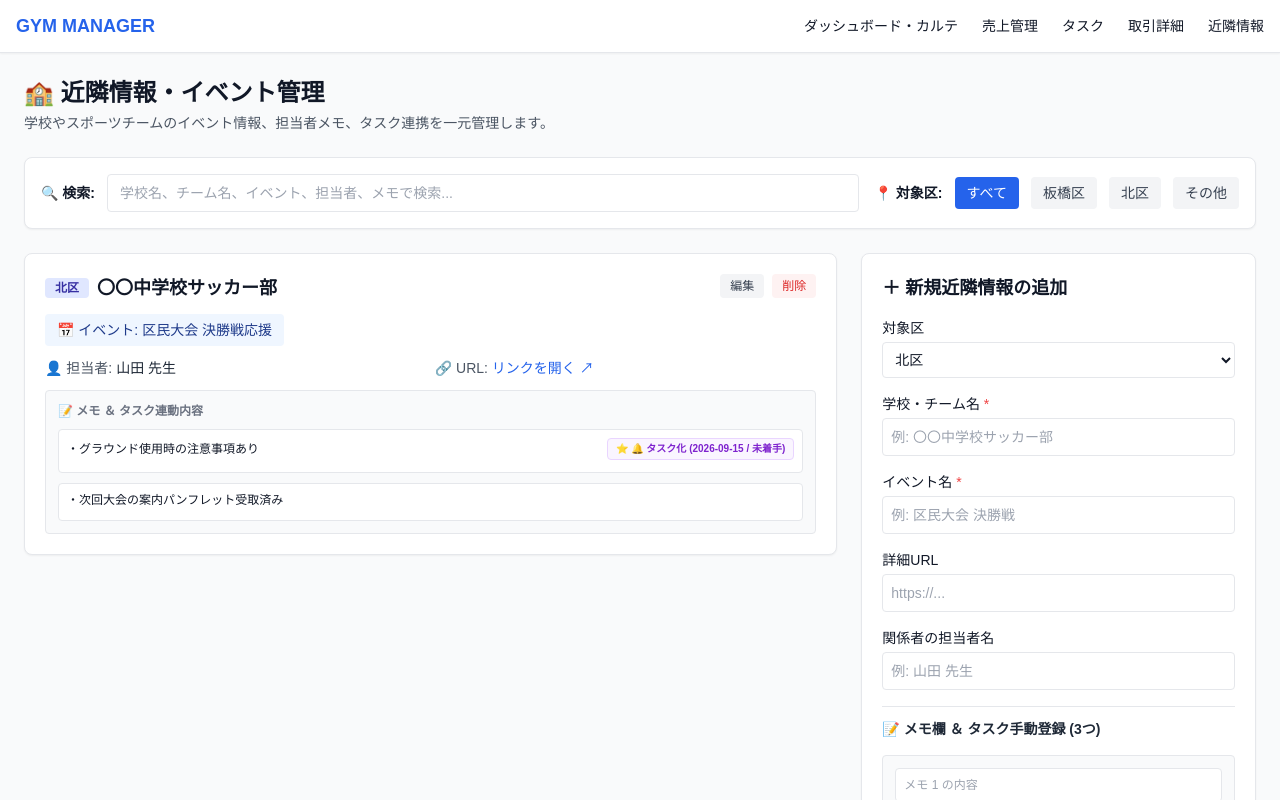
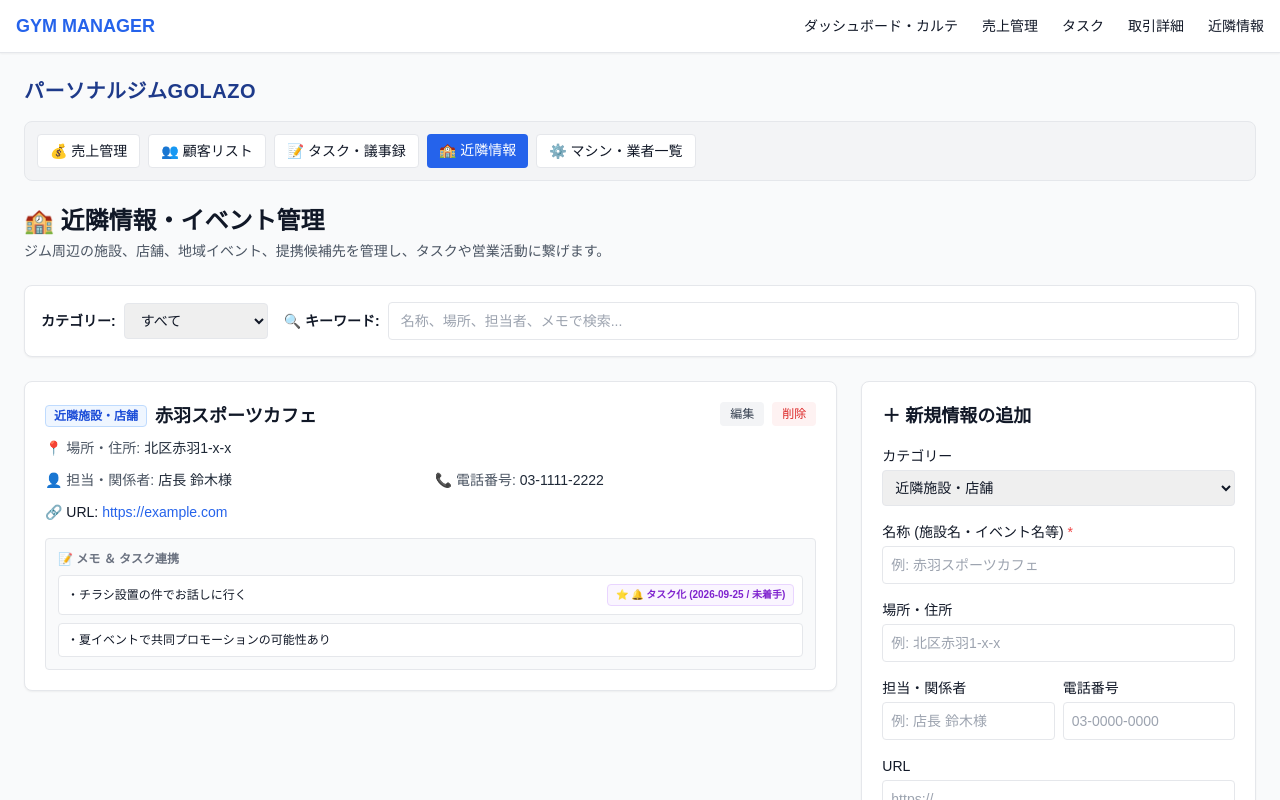
Before and after one commit to 2025golazo-bot/GOLAZO, a Next.js app: page /neighbors in a window 1280 px wide. Shown: the top 800 px of the page. Built offline with nearby package versions, Linux system fonts and the light colour scheme.

Commit message:
Update page.tsx

```diff
--- a/app/neighbors/page.tsx
+++ b/app/neighbors/page.tsx
@@ -2,29 +2,16 @@
 
 import React, { useState } from 'react';
 
-// タスクの型定義（タスク管理側と統一）
-interface LinkedTask {
+// 近隣情報・イベント情報の型定義
+interface NeighborItem {
   id: string;
-  title: string;
-  category: 'Instagram' | '週例業務' | 'キャンペーン議事録' | 'その他' | '近隣情報連携';
-  date: string;
-  fiscalYear: number;
-  month: number;
-  status: '未着手' | '進行中' | '完了';
-  dueDateAlarm: boolean;
-  isImportant: boolean;
-  memo: string;
-}
+  category: '近隣施設・店舗' | '地域イベント' | '提携・協業候補' | 'その他';
+  name: string;
+  addressOrLocation: string;
+  contactPerson: string;
+  phone: string;
+  url: string;
 
-// 近隣情報の型定義
-interface NeighborInfo {
-  id: string;
-  targetArea: '板橋区' | '北区' | 'その他';
-  schoolOrTeam: string;
-  eventName: string;
-  url: string;
-  contactPerson: string;
-  // 3つのメモ欄（それぞれにタスク化オプションを持たせる拡張）
   memo1: string;
   memo1TaskEnabled: boolean;
   memo1Date: string;
@@ -38,59 +25,47 @@ interface NeighborInfo {
   memo2Status: '未着手' | '進行中' | '完了';
   memo2Important: boolean;
   memo2Alarm: boolean;
-
-  memo3: string;
-  memo3TaskEnabled: boolean;
-  memo3Date: string;
-  memo3Status: '未着手' | '進行中' | '完了';
-  memo3Important: boolean;
-  memo3Alarm: boolean;
 }
 
 export default function NeighborsPage() {
-  const todayStr = '2026-09-08';
+  const todayStr = '2026-09-09';
 
-  const [neighbors, setNeighbors] = useState<NeighborInfo[]>([
+  const [neighbors, setNeighbors] = useState<NeighborItem[]>([
     {
       id: '1',
-      targetArea: '北区',
-      schoolOrTeam: '〇〇中学校サッカー部',
-      eventName: '区民大会 決勝戦応援',
-      url: 'https://example.com/itabashi-soccer',
-      contactPerson: '山田 先生',
-      memo1: 'グラウンド使用時の注意事項あり',
+      category: '近隣施設・店舗',
+      name: '赤羽スポーツカフェ',
+      addressOrLocation: '北区赤羽1-x-x',
+      contactPerson: '店長 鈴木様',
+      phone: '03-1111-2222',
+      url: 'https://example.com',
+      memo1: 'チラシ設置の件でお話しに行く',
       memo1TaskEnabled: true,
-      memo1Date: '2026-09-15',
+      memo1Date: '2026-09-25',
       memo1Status: '未着手',
       memo1Important: true,
       memo1Alarm: true,
-      memo2: '次回大会の案内パンフレット受取済み',
+      memo2: '夏イベントで共同プロモーションの可能性あり',
       memo2TaskEnabled: false,
       memo2Date: todayStr,
       memo2Status: '未着手',
       memo2Important: false,
       memo2Alarm: false,
-      memo3: '',
-      memo3TaskEnabled: false,
-      memo3Date: todayStr,
-      memo3Status: '未着手',
-      memo3Important: false,
-      memo3Alarm: false,
     },
   ]);
 
   const [searchQuery, setSearchQuery] = useState<string>('');
-  const [selectedAreaFilter, setSelectedAreaFilter] = useState<string>('すべて');
-
-  // フォーム状態
+  const [selectedCategory, setSelectedCategory] = useState<string>('すべて');
   const [isEditing, setIsEditing] = useState<boolean>(false);
   const [selectedId, setSelectedId] = useState<string | null>(null);
-  const [form, setForm] = useState<Omit<NeighborInfo, 'id'>>({
-    targetArea: '北区',
-    schoolOrTeam: '',
-    eventName: '',
+
+  const [form, setForm] = useState<Omit<NeighborItem, 'id'>>({
+    category: '近隣施設・店舗',
+    name: '',
+    addressOrLocation: '',
+    contactPerson: '',
+    phone: '',
     url: '',
-    contactPerson: '',
     memo1: '',
     memo1TaskEnabled: false,
     memo1Date: todayStr,
@@ -103,23 +78,16 @@ export default function NeighborsPage() {
     memo2Status: '未着手',
     memo2Important: false,
     memo2Alarm: false,
-    memo3: '',
-    memo3TaskEnabled: false,
-    memo3Date: todayStr,
-    memo3Status: '未着手',
-    memo3Important: false,
-    memo3Alarm: false,
   });
 
-  // 保存・追加処理
   const handleSubmit = (e: React.FormEvent) => {
     e.preventDefault();
-    if (!form.schoolOrTeam || !form.eventName) return;
+    if (!form.name) return;
 
     if (isEditing && selectedId) {
       setNeighbors(neighbors.map(n => n.id === selectedId ? { ...n, ...form } : n));
     } else {
-      const newItem: NeighborInfo = {
+      const newItem: NeighborItem = {
         id: Date.now().toString(),
         ...form,
       };
@@ -128,7 +96,7 @@ export default function NeighborsPage() {
     resetForm();
   };
 
-  const handleEdit = (item: NeighborInfo) => {
+  const handleEdit = (item: NeighborItem) => {
     setSelectedId(item.id);
     setForm(item);
     setIsEditing(true);
@@ -145,11 +113,12 @@ export default function NeighborsPage() {
     setIsEditing(false);
     setSelectedId(null);
     setForm({
-      targetArea: '北区',
-      schoolOrTeam: '',
-      eventName: '',
+      category: '近隣施設・店舗',
+      name: '',
+      addressOrLocation: '',
+      contactPerson: '',
+      phone: '',
       url: '',
-      contactPerson: '',
       memo1: '',
       memo1TaskEnabled: false,
       memo1Date: todayStr,
@@ -162,70 +131,76 @@ export default function NeighborsPage() {
       memo2Status: '未着手',
       memo2Important: false,
       memo2Alarm: false,
-      memo3: '',
-      memo3TaskEnabled: false,
-      memo3Date: todayStr,
-      memo3Status: '未着手',
-      memo3Important: false,
-      memo3Alarm: false,
     });
   };
 
-  // フィルタリング＆検索
   const filteredNeighbors = neighbors.filter(item => {
-    const matchesArea = selectedAreaFilter === 'すべて' || item.targetArea === selectedAreaFilter;
-    const query = searchQuery.toLowerCase();
-    const matchesSearch =
-      item.schoolOrTeam.toLowerCase().includes(query) ||
-      item.eventName.toLowerCase().includes(query) ||
-      item.contactPerson.toLowerCase().includes(query) ||
-      item.memo1.toLowerCase().includes(query) ||
-      item.memo2.toLowerCase().includes(query) ||
-      item.memo3.toLowerCase().includes(query);
-
-    return matchesArea && matchesSearch;
+    const matchesCat = selectedCategory === 'すべて' || item.category === selectedCategory;
+    const q = searchQuery.toLowerCase();
+    const matchesQuery = (
+      item.name.toLowerCase().includes(q) ||
+      item.addressOrLocation.toLowerCase().includes(q) ||
+      item.contactPerson.toLowerCase().includes(q) ||
+      item.phone.toLowerCase().includes(q) ||
+      item.memo1.toLowerCase().includes(q) ||
+      item.memo2.toLowerCase().includes(q)
+    );
+    return matchesCat && matchesQuery;
   });
 
   return (
     <div className="p-6 max-w-7xl mx-auto font-sans">
+      {/* ヘッダータイトル：パーソナルジムGOLAZO */}
+      <div className="mb-4">
+        <h2 className="text-xl font-extrabold text-blue-900 tracking-wide">パーソナルジムGOLAZO</h2>
+      </div>
+
+      {/* ページ切り替えナビゲーション（追加・修正部分） */}
+      <div className="flex flex-wrap gap-2 mb-6 bg-gray-100 p-3 rounded-lg border">
+        <a href="/sales" className="px-3 py-1.5 bg-white border rounded text-sm font-medium hover:bg-gray-50">💰 売上管理</a>
+        <a href="/customers" className="px-3 py-1.5 bg-white border rounded text-sm font-medium hover:bg-gray-50">👥 顧客リスト</a>
+        <a href="/tasks" className="px-3 py-1.5 bg-white border rounded text-sm font-medium hover:bg-gray-50">📝 タスク・議事録</a>
+        <a href="/neighbors" className="px-3 py-1.5 bg-blue-600 text-white rounded text-sm font-medium">🏫 近隣情報</a>
+        <a href="/vendors" className="px-3 py-1.5 bg-white border rounded text-sm font-medium hover:bg-gray-50">⚙️ マシン・業者一覧</a>
+      </div>
+
       <div className="flex justify-between items-center mb-6">
         <div>
           <h1 className="text-2xl font-bold text-gray-900">🏫 近隣情報・イベント管理</h1>
-          <p className="text-sm text-gray-600 mt-1">学校やスポーツチームのイベント情報、担当者メモ、タスク連携を一元管理します。</p>
+          <p className="text-sm text-gray-600 mt-1">ジム周辺の施設、店舗、地域イベント、提携候補先を管理し、タスクや営業活動に繋げます。</p>
         </div>
       </div>
 
-      {/* 検索・フィルターバー */}
-      <div className="bg-white p-4 rounded-lg border shadow-sm mb-6 flex flex-wrap items-center justify-between gap-4">
-        <div className="flex items-center gap-3 flex-1 min-w-[280px]">
-          <span className="text-sm font-semibold">🔍 検索:</span>
+      {/* 検索・フィルター */}
+      <div className="bg-white p-4 rounded-lg border shadow-sm mb-6 flex flex-wrap gap-4 items-center">
+        <div className="flex items-center gap-2">
+          <span className="text-sm font-semibold">カテゴリー:</span>
+          <select
+            value={selectedCategory}
+            onChange={(e) => setSelectedCategory(e.target.value)}
+            className="border rounded px-3 py-2 text-sm"
+          >
+            <option value="すべて">すべて</option>
+            <option value="近隣施設・店舗">近隣施設・店舗</option>
+            <option value="地域イベント">地域イベント</option>
+            <option value="提携・協業候補">提携・協業候補</option>
+            <option value="その他">その他</option>
+          </select>
+        </div>
+        <div className="flex items-center gap-2 flex-1">
+          <span className="text-sm font-semibold">🔍 キーワード:</span>
           <input
             type="text"
-            placeholder="学校名、チーム名、イベント、担当者、メモで検索..."
+            placeholder="名称、場所、担当者、メモで検索..."
             value={searchQuery}
             onChange={(e) => setSearchQuery(e.target.value)}
             className="border rounded px-3 py-2 text-sm flex-1"
           />
         </div>
-
-        <div className="flex items-center gap-3">
-          <span className="text-sm font-semibold">📍 対象区:</span>
-          {['すべて', '板橋区', '北区', 'その他'].map((area) => (
-            <button
-              key={area}
-              onClick={() => setSelectedAreaFilter(area)}
-              className={`px-3 py-1.5 rounded text-sm font-medium ${
-                selectedAreaFilter === area ? 'bg-blue-600 text-white' : 'bg-gray-100 text-gray-700 hover:bg-gray-200'
-              }`}
-            >
-              {area}
-            </button>
-          ))}
-        </div>
       </div>
 
       <div className="grid grid-cols-1 lg:grid-cols-3 gap-6">
-        {/* 左側：一覧表示エリア */}
+        {/* 左側：一覧表示 */}
         <div className="lg:col-span-2 space-y-4">
           {filteredNeighbors.length === 0 ? (
             <div className="bg-white border rounded-lg p-8 text-center text-gray-500 shadow-sm">
@@ -234,15 +209,12 @@ export default function NeighborsPage() {
           ) : (
             filteredNeighbors.map((item) => (
               <div key={item.id} className="bg-white border rounded-lg p-5 shadow-sm hover:shadow transition">
-                <div className="flex justify-between items-start mb-3">
+                <div className="flex justify-between items-start mb-2">
                   <div className="flex items-center gap-2">
-                    <span className={`px-2.5 py-0.5 rounded text-xs font-semibold ${
-                      item.targetArea === '板橋区' ? 'bg-emerald-100 text-emerald-800' :
-                      item.targetArea === '北区' ? 'bg-indigo-100 text-indigo-800' : 'bg-gray-100 text-gray-800'
-                    }`}>
-                      {item.targetArea}
+                    <span className="text-xs px-2 py-0.5 rounded font-semibold bg-blue-50 text-blue-700 border border-blue-200">
+                      {item.category}
                     </span>
-                    <h3 className="font-bold text-lg text-gray-900">{item.schoolOrTeam}</h3>
+                    <h3 className="font-bold text-lg text-gray-900">{item.name}</h3>
                   </div>
                   <div className="flex gap-2">
                     <button
@@ -260,36 +232,31 @@ export default function NeighborsPage() {
                   </div>
                 </div>
 
-                <div className="mb-3">
-                  <p className="text-sm font-medium text-blue-900 bg-blue-50 px-3 py-1.5 rounded inline-block">
-                    📅 イベント: {item.eventName}
-                  </p>
+                <div className="text-sm text-gray-600 mb-3">
+                  📍 場所・住所: <span className="font-medium text-gray-800">{item.addressOrLocation || '-'}</span>
                 </div>
 
                 <div className="grid grid-cols-1 md:grid-cols-2 gap-2 text-sm text-gray-600 mb-3">
-                  <div>👤 担当者: <span className="font-medium text-gray-800">{item.contactPerson || '未設定'}</span></div>
-                  <div>
-                    🔗 URL: {item.url ? (
-                      <a href={item.url} target="_blank" rel="noopener noreferrer" className="text-blue-600 hover:underline break-all">
-                        リンクを開く ↗
-                      </a>
-                    ) : (
-                      <span className="text-gray-400">未設定</span>
-                    )}
-                  </div>
+                  <div>👤 担当・関係者: <span className="font-medium text-gray-800">{item.contactPerson || '-'}</span></div>
+                  <div>📞 電話番号: <span className="font-medium text-gray-800">{item.phone || '-'}</span></div>
                 </div>
 
-                {/* 3つのメモ欄 ＆ タスク連携表示 */}
-                <div className="bg-gray-50 rounded p-3 space-y-2.5 text-xs text-gray-700 border">
-                  <div className="font-semibold text-gray-500">📝 メモ ＆ タスク連動内容</div>
+                {item.url && (
+                  <div className="mb-4 text-sm">
+                    🔗 URL: <a href={item.url} target="_blank" rel="noopener noreferrer" className="text-blue-600 hover:underline">{item.url}</a>
+                  </div>
+                )}
+
+                {/* メモ＆タスク連携表示 */}
+                <div className="bg-gray-50 rounded p-3 space-y-2 text-xs text-gray-700 border">
+                  <div className="font-semibold text-gray-500">📝 メモ ＆ タスク連携</div>
 
                   {[
                     { text: item.memo1, enabled: item.memo1TaskEnabled, date: item.memo1Date, status: item.memo1Status, imp: item.memo1Important, alarm: item.memo1Alarm },
                     { text: item.memo2, enabled: item.memo2TaskEnabled, date: item.memo2Date, status: item.memo2Status, imp: item.memo2Important, alarm: item.memo2Alarm },
-                    { text: item.memo3, enabled: item.memo3TaskEnabled, date: item.memo3Date, status: item.memo3Status, imp: item.memo3Important, alarm: item.memo3Alarm },
                   ].map((m, idx) => m.text ? (
                     <div key={idx} className="bg-white p-2 rounded border border-gray-200">
-                      <div className="flex items-center justify-between mb-1">
+                      <div className="flex items-center justify-between">
                         <span className="font-medium text-gray-900">・{m.text}</span>
                         {m.enabled && (
                           <span className="flex items-center gap-1 bg-purple-50 text-purple-700 px-2 py-0.5 rounded text-[10px] font-bold border border-purple-200">
@@ -300,7 +267,7 @@ export default function NeighborsPage() {
                     </div>
                   ) : null)}
 
-                  {!item.memo1 && !item.memo2 && !item.memo3 && (
+                  {!item.memo1 && !item.memo2 && (
                     <div className="text-gray-400 italic">メモはありません</div>
                   )}
                 </div>
@@ -312,49 +279,72 @@ export default function NeighborsPage() {
         {/* 右側：登録・編集フォーム */}
         <div className="bg-white border rounded-lg p-5 shadow-sm h-fit">
           <h2 className="font-bold text-lg mb-4 text-gray-900">
-            {isEditing ? '✏️ 近隣情報の編集' : '＋ 新規近隣情報の追加'}
+            {isEditing ? '✏️ 近隣情報の編集' : '＋ 新規情報の追加'}
           </h2>
 
           <form onSubmit={handleSubmit} className="space-y-4 text-sm">
             <div>
-              <label className="block font-medium mb-1">対象区</label>
+              <label className="block font-medium mb-1">カテゴリー</label>
               <select
-                value={form.targetArea}
-                onChange={(e) => setForm({ ...form, targetArea: e.target.value as NeighborInfo['targetArea'] })}
-                className="w-full border rounded p-2 bg-white"
+                value={form.category}
+                onChange={(e) => setForm({ ...form, category: e.target.value as any })}
+                className="w-full border rounded p-2"
               >
-                <option value="板橋区">板橋区</option>
-                <option value="北区">北区</option>
+                <option value="近隣施設・店舗">近隣施設・店舗</option>
+                <option value="地域イベント">地域イベント</option>
+                <option value="提携・協業候補">提携・協業候補</option>
                 <option value="その他">その他</option>
               </select>
             </div>
 
             <div>
-              <label className="block font-medium mb-1">学校・チーム名 <span className="text-red-500">*</span></label>
+              <label className="block font-medium mb-1">名称 (施設名・イベント名等) <span className="text-red-500">*</span></label>
               <input
                 type="text"
                 required
-                placeholder="例: 〇〇中学校サッカー部"
-                value={form.schoolOrTeam}
-                onChange={(e) => setForm({ ...form, schoolOrTeam: e.target.value })}
+                placeholder="例: 赤羽スポーツカフェ"
+                value={form.name}
+                onChange={(e) => setForm({ ...form, name: e.target.value })}
                 className="w-full border rounded p-2"
               />
             </div>
 
             <div>
-              <label className="block font-medium mb-1">イベント名 <span className="text-red-500">*</span></label>
+              <label className="block font-medium mb-1">場所・住所</label>
               <input
                 type="text"
-                required
-                placeholder="例: 区民大会 決勝戦"
-                value={form.eventName}
-                onChange={(e) => setForm({ ...form, eventName: e.target.value })}
+                placeholder="例: 北区赤羽1-x-x"
+                value={form.addressOrLocation}
+                onChange={(e) => setForm({ ...form, addressOrLocation: e.target.value })}
                 className="w-full border rounded p-2"
               />
             </div>
 
+            <div className="grid grid-cols-2 gap-2">
+              <div>
+                <label className="block font-medium mb-1">担当・関係者</label>
+                <input
+                  type="text"
+                  placeholder="例: 店長 鈴木様"
+                  value={form.contactPerson}
+                  onChange={(e) => setForm({ ...form, contactPerson: e.target.value })}
+                  className="w-full border rounded p-2"
+                />
+              </div>
+              <div>
+                <label className="block font-medium mb-1">電話番号</label>
+                <input
+                  type="text"
+                  placeholder="03-0000-0000"
+                  value={form.phone}
+                  onChange={(e) => setForm({ ...form, phone: e.target.value })}
+                  className="w-full border rounded p-2"
+                />
+              </div>
+            </div>
+
             <div>
-              <label className="block font-medium mb-1">詳細URL</label>
+              <label className="block font-medium mb-1">URL</label>
               <input
                 type="url"
                 placeholder="https://..."
@@ -364,20 +354,9 @@ export default function NeighborsPage() {
               />
             </div>
 
-            <div>
-              <label className="block font-medium mb-1">関係者の担当者名</label>
-              <input
-                type="text"
-                placeholder="例: 山田 先生"
-                value={form.contactPerson}
-                onChange={(e) => setForm({ ...form, contactPerson: e.target.value })}
-                className="w-full border rounded p-2"
-              />
-            </div>
-
-            {/* --- 3つのメモ欄 ＆ タスク登録連携機能 --- */}
-            <div className="space-y-4 pt-3 border-t">
-              <label className="block font-bold text-gray-800">📝 メモ欄 ＆ タスク手動登録 (3つ)</label>
+            {/* メモ欄 ＆ タスク手動登録連携 */}
+            <div className="space-y-3 pt-3 border-t">
+              <label className="block font-bold text-gray-800">📝 メモ欄 ＆ タスク手動登録 (2つ)</label>
 
               {/* メモ1 */}
               <div className="bg-gray-50 p-3 rounded border space-y-2">
@@ -391,12 +370,12 @@ export default function NeighborsPage() {
                 <div className="flex items-center gap-2">
                   <input
                     type="checkbox"
-                    id="m1Task"
+                    id="n-m1Task"
                     checked={form.memo1TaskEnabled}
                     onChange={(e) => setForm({ ...form, memo1TaskEnabled: e.target.checked })}
                     className="rounded text-blue-600"
                   />
-                  <label htmlFor="m1Task" className="text-xs font-medium cursor-pointer text-blue-900">このメモをタスク一覧に連携登録する</label>
+                  <label htmlFor="n-m1Task" className="text-xs font-medium cursor-pointer text-blue-900">このメモをタスクに連携登録</label>
                 </div>
                 {form.memo1TaskEnabled && (
                   <div className="grid grid-cols-2 gap-2 pt-1 text-xs">
@@ -435,12 +414,12 @@ export default function NeighborsPage() {
                 <div className="flex items-center gap-2">
                   <input
                     type="checkbox"
-                    id="m2Task"
+                    id="n-m2Task"
                     checked={form.memo2TaskEnabled}
                     onChange={(e) => setForm({ ...form, memo2TaskEnabled: e.target.checked })}
                     className="rounded text-blue-600"
                   />
-                  <label htmlFor="m2Task" className="text-xs font-medium cursor-pointer text-blue-900">このメモをタスク一覧に連携登録する</label>
+                  <label htmlFor="n-m2Task" className="text-xs font-medium cursor-pointer text-blue-900">このメモをタスクに連携登録</label>
                 </div>
                 {form.memo2TaskEnabled && (
                   <div className="grid grid-cols-2 gap-2 pt-1 text-xs">
@@ -462,50 +441,6 @@ export default function NeighborsPage() {
                     <div className="flex items-center gap-2 col-span-2 pt-1">
                       <label className="flex items-center gap-1 cursor-pointer"><input type="checkbox" checked={form.memo2Important} onChange={(e) => setForm({ ...form, memo2Important: e.target.checked })} /> ⭐ 重要</label>
                       <label className="flex items-center gap-1 cursor-pointer"><input type="checkbox" checked={form.memo2Alarm} onChange={(e) => setForm({ ...form, memo2Alarm: e.target.checked })} /> 🔔 期日アラーム</label>
-                    </div>
-                  </div>
-                )}
-              </div>
-
-              {/* メモ3 */}
-              <div className="bg-gray-50 p-3 rounded border space-y-2">
-                <input
-                  type="text"
-                  placeholder="メモ 3 の内容"
-                  value={form.memo3}
-                  onChange={(e) => setForm({ ...form, memo3: e.target.value })}
-                  className="w-full border rounded p-2 text-xs bg-white"
-                />
-                <div className="flex items-center gap-2">
-                  <input
-                    type="checkbox"
-                    id="m3Task"
-                    checked={form.memo3TaskEnabled}
-                    onChange={(e) => setForm({ ...form, memo3TaskEnabled: e.target.checked })}
-                    className="rounded text-blue-600"
-                  />
-                  <label htmlFor="m3Task" className="text-xs font-medium cursor-pointer text-blue-900">このメモをタスク一覧に連携登録する</label>
-                </div>
-                {form.memo3TaskEnabled && (
-                  <div className="grid grid-cols-2 gap-2 pt-1 text-xs">
-                    <input
-                      type="date"
-                      value={form.memo3Date}
-                      onChange={(e) => setForm({ ...form, memo3Date: e.target.value })}
-                      className="border rounded p-1.5 bg-white"
-                    />
-                    <select
-                      value={form.memo3Status}
-                      onChange={(e) => setForm({ ...form, memo3Status: e.target.value as any })}
-                      className="border rounded p-1.5 bg-white"
-                    >
-                      <option value="未着手">未着手</option>
-                      <option value="進行中">進行中</option>
-                      <option value="完了">完了</option>
-                    </select>
-                    <div className="flex items-center gap-2 col-span-2 pt-1">
-                      <label className="flex items-center gap-1 cursor-pointer"><input type="checkbox" checked={form.memo3Important} onChange={(e) => setForm({ ...form, memo3Important: e.target.checked })} /> ⭐ 重要</label>
-                      <label className="flex items-center gap-1 cursor-pointer"><input type="checkbox" checked={form.memo3Alarm} onChange={(e) => setForm({ ...form, memo3Alarm: e.target.checked })} /> 🔔 期日アラーム</label>
                     </div>
                   </div>
                 )}
```
